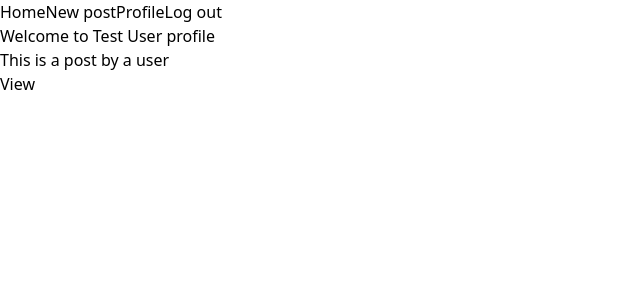
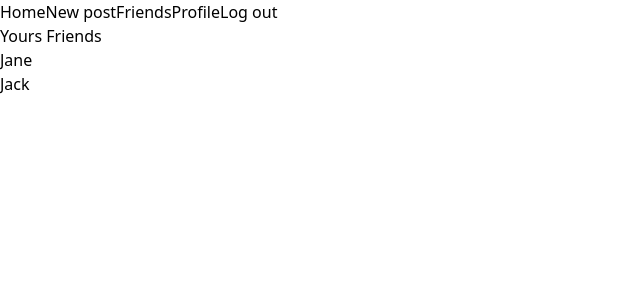
Before and after one commit to minhlong149/social-media-client, a React (Vite) app: page /friends in a window 1280 px wide. Both pictures are taken after a click on the button "Login". Shown: the top 300 px of the page, without its empty margins (0-640 px from the left). Built offline with nearby package versions, Linux system fonts and the light colour scheme.

Commit message:
View friend list of a user

```diff
--- /dev/null
+++ b/src/components/Friends/Friends.jsx
@@ -0,0 +1,22 @@
+import React, { useContext } from 'react';
+
+import userService from '../../services/user.js';
+import { UserContext } from '../../App.jsx';
+
+function Friends() {
+  const user = useContext(UserContext);
+  const friends = userService.getFriends(user);
+  return (
+    <section>
+      <h2 className='text-xl font-bold'>Yours Friends</h2>
+
+      <ul>
+        {friends.map((friend) => (
+          <li key={friend.id}>{friend.firstName}</li>
+        ))}
+      </ul>
+    </section>
+  );
+}
+
+export default Friends;
--- a/src/components/Home.jsx
+++ b/src/components/Home.jsx
@@ -7,6 +7,8 @@ import NewPost from './Posts/NewPost.jsx';
 import Posts from './Posts/Posts.jsx';
 import Profile from './Profile/Profile.jsx';
 import ProfilePost from './Profile/ProfilePost.jsx';
+import ProfileFriends from './Profile/ProfileFriends.jsx';
+import Friends from './Friends/Friends.jsx';
 
 function Home({ logout }) {
   return (
@@ -16,9 +18,11 @@ function Home({ logout }) {
         <Routes>
           <Route path='/' element={<Posts />} />
           <Route path='/create' element={<NewPost />} />
+          <Route path='/friends' element={<Friends />} />
 
           <Route path='/:username' element={<Profile />} />
           <Route path='/:username/:postId' element={<ProfilePost />} />
+          <Route path='/:username/friends' element={<ProfileFriends />} />
         </Routes>
       </main>
       <Footer />
--- a/src/components/Home/Header.jsx
+++ b/src/components/Home/Header.jsx
@@ -14,6 +14,9 @@ function Header({ logout }) {
         <Link to={`/create`}>
           <button className='bg-sky-500 rounded text-white px-2 py-1'>New post</button>
         </Link>
+        <Link to={`/friends`}>
+          <button className='bg-sky-500 rounded text-white px-2 py-1'>Friends</button>
+        </Link>
         <Link to={`/${user.username}`}>
           <button className='bg-sky-500 rounded text-white px-2 py-1'>Profile</button>
         </Link>
--- a/src/components/Profile/Profile.jsx
+++ b/src/components/Profile/Profile.jsx
@@ -1,19 +1,25 @@
-import React, { useContext } from 'react';
+import React from 'react';
+import { useParams, Link } from 'react-router-dom';
 
 import postService from '../../services/posts.js';
+import userService from '../../services/user.js';
 import Post from '../Posts/Post.jsx';
-import { UserContext } from '../../App.jsx';
 
 function Profile() {
-  const user = useContext(UserContext);
+  const { username } = useParams();
+  const user = userService.getUserByUsername(username);
   const posts = postService.getPostsByUser(user);
 
   return (
     <section>
-      <h2 className='text-xl font-bold'>Welcome to {user.firstName} profile</h2>
-      {posts.map((post) => (
-        <Post key={post.id} post={post} />
-      ))}
+        <h2 className='text-xl font-bold'>Welcome to {user.firstName} profile</h2>
+        {posts.map((post) => (
+          <Post key={post.id} post={post} />
+        ))}
+
+        <Link to={`/${user.username}/friends`} state={user}>
+          <button className='bg-sky-500 rounded text-white px-2 py-1'>View friend list</button>
+        </Link>
     </section>
   );
 }
--- /dev/null
+++ b/src/components/Profile/ProfileFriends.jsx
@@ -0,0 +1,23 @@
+import React from 'react';
+import { useLocation } from 'react-router-dom';
+
+import userService from '../../services/user.js';
+
+function Friends() {
+  const { state: user } = useLocation();
+  const friends = userService.getFriends(user);
+
+  return (
+    <section>
+      <h2 className='text-xl font-bold'>{user.username} Friends list</h2>
+
+      <ul>
+        {friends.map((friend) => (
+          <li key={friend.id}>{friend.firstName}</li>
+        ))}
+      </ul>
+    </section>
+  );
+}
+
+export default Friends;
--- a/src/components/Profile/ProfilePost.jsx
+++ b/src/components/Profile/ProfilePost.jsx
@@ -1,5 +1,5 @@
 import React from 'react';
-import { useLocation } from 'react-router-dom';
+import { useLocation, Link } from 'react-router-dom';
 
 import postService from '../../services/posts.js';
 
@@ -16,6 +16,10 @@ function ProfilePost() {
           <li key={comment.id}>{comment.text}</li>
         ))}
       </ul>
+
+      <Link to={`/${post.author}`}>
+        <button className='bg-sky-500 rounded text-white px-2 py-1'>View profile</button>
+      </Link>
     </section>
   );
 }
--- /dev/null
+++ b/src/services/user.js
@@ -0,0 +1,23 @@
+class UserService {
+  getUserByUsername(username) {
+    return {
+      username: 'john',
+      firstName: 'John',
+    };
+  }
+
+  getFriends(user) {
+    return [
+      {
+        id: 1,
+        firstName: 'Jane',
+      },
+      {
+        id: 2,
+        firstName: 'Jack',
+      },
+    ];
+  }
+}
+
+export default new UserService();
```
